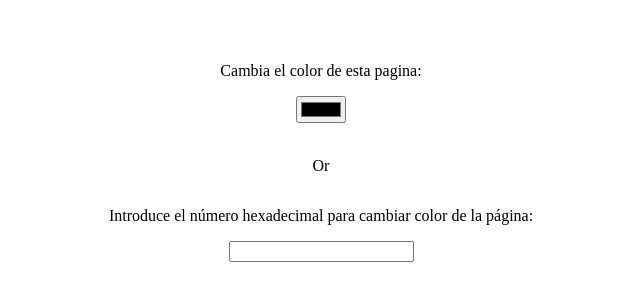
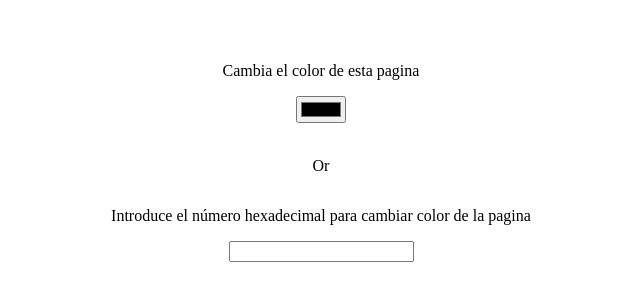
Before and after one commit to mitzimitzidelacruz/GitFlowRepo, a plain HTML site: page index.html in a window 1280 px wide. Shown: the part 254-554 px from the top of the page, 319-959 px from the left. Drawn offline with Linux system fonts and the light colour scheme.

Commit message:
Example for my homewor

```diff
--- a/index.html
+++ b/index.html
@@ -12,10 +12,10 @@
 
 <body>
     <div class="container" id="main">
-        <p>Cambia el color de esta pagina:</p>
+        <p>Cambia el color de esta pagina</p>
         <input type="color" id="picker" oninput="changeColor(this)" /><br>
         <p>Or</p>
-        <p>Introduce el número hexadecimal para cambiar color de la página:</p>
+        <p>Introduce el número hexadecimal para cambiar color de la pagina</p>
         <input spellcheck="false" dir="auto" oninput="changeColor(this)" value="">
     </div>
 </body>
```
